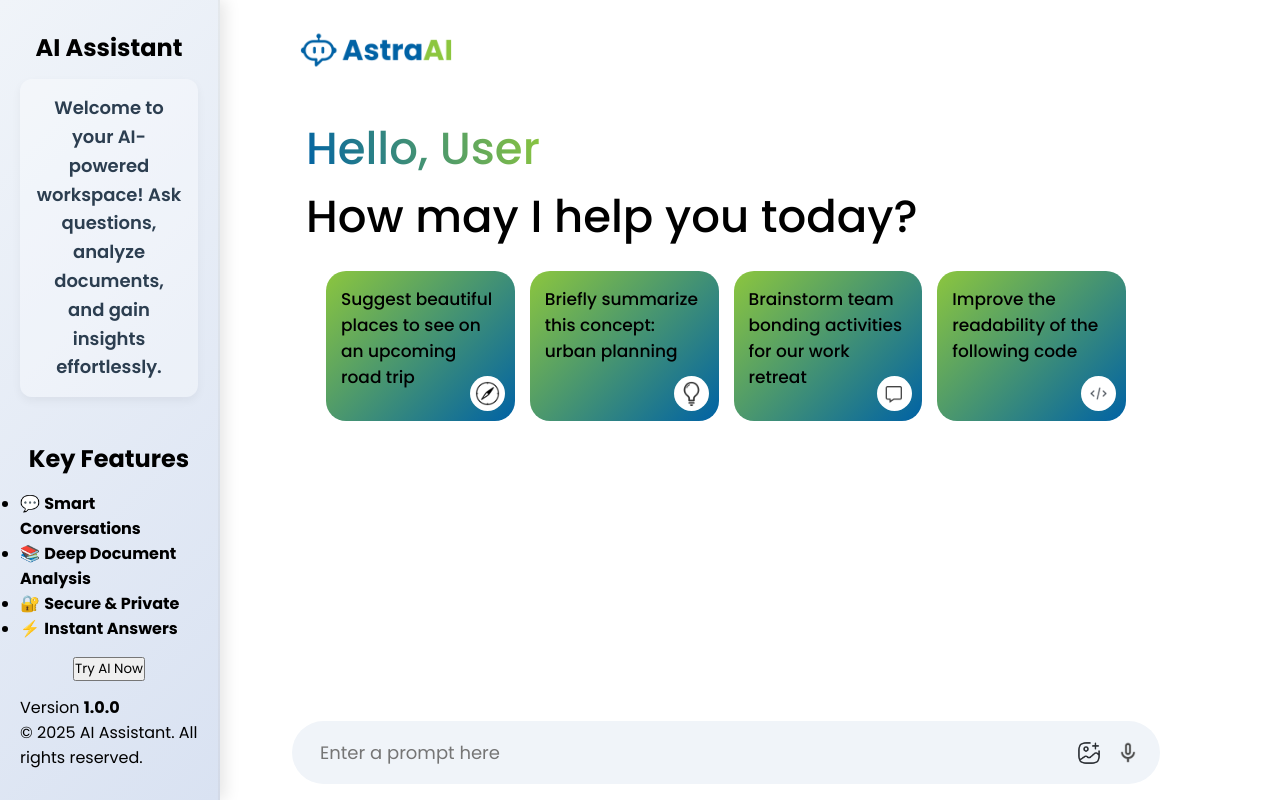
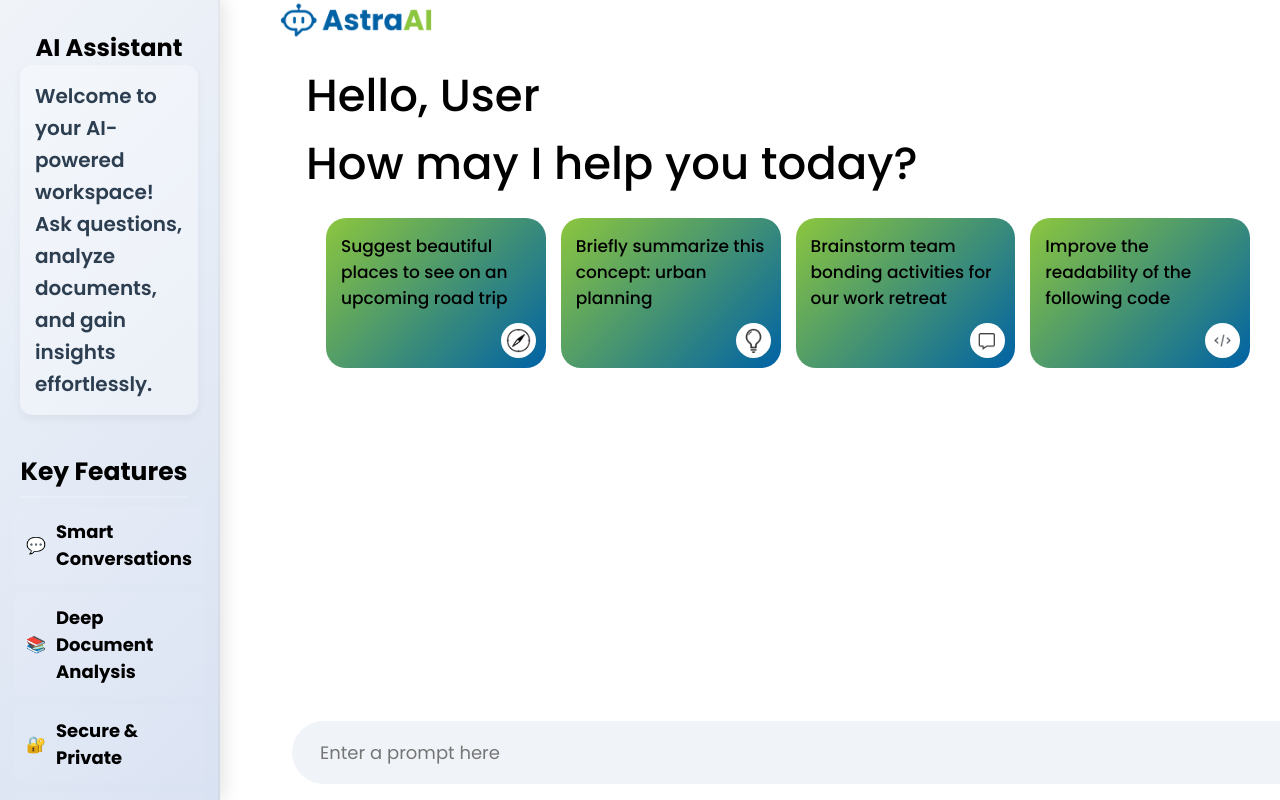
Before and after one commit to rahulAptus/Aptus-AstraAI-Bot, a React (Vite) app in the folder Frontend/: page / in a window 1280 px wide. Built offline with nearby package versions, Linux system fonts and the light colour scheme; a web font is replaced by a local one.

Commit message:
Update SideBar.css

```diff
--- a/Frontend/src/Components/SideBar/SideBar.css
+++ b/Frontend/src/Components/SideBar/SideBar.css
@@ -1,4 +1,3 @@
-/* Sidebar Styling */
 .sidebar {
   width: calc(25% - 100px);
   min-height: 100vh;
@@ -17,10 +16,8 @@
   z-index: 10; /* Ensure it's always on top */
 }
 
-/* Sidebar Intro Section */
 .sidebar-intro {
-  font-size: 18px;
-  text-align: center;
+  font-size: 20px;
   color: #2c3e50;
   font-weight: 600;
   line-height: 1.6;
@@ -31,318 +28,75 @@
   margin-bottom: 30px;
 }
 
-/* Menu item inside Sidebar */
-.sidebar .menu {
-  display: block;
-  margin-left: 10px;
-  cursor: pointer;
-  transition: transform 0.3s ease-in-out;
+
+.features-title {
+    font-size: 25px;
+    font-weight: bold;
+    margin-top: 8px;
+    border-bottom: 2px solid #ffffff30;
+    padding-bottom: 5px;
+    margin-right:10px;
 }
 
-/* Menu item hover effect */
-.sidebar .menu:hover {
-  transform: scale(1.1);
+.features {
+    list-style: none;
+    padding: 0;
 }
 
-/* Bottom section of the sidebar */
-.sidebar .bottom {
-  display: flex;
-  flex-direction: column;
-  align-items: center;
-  margin-top: auto; /* Pushes it to the bottom */
+.feature-item {
+    font-size: 18px;
+    margin: 8px 0;
+    display: flex;
+    align-items: center;
+    gap: 8px;
 }
 
-/* Bottom item button styling */
-.sidebar .bottom-item > button {
-  display: flex;
-  gap: 12px;
-  align-items: center;
-  justify-content: center;
-  padding: 12px 18px;
-  cursor: pointer;
-  border: none;
-  outline: none;
-  border-radius: 50px;
-  background: #0062a5;
-  color: white;
-  font-size: 18px;
-  font-weight: 700;
-  box-shadow: 0px 4px 10px rgba(0, 0, 0, 0.15);
-  transition: background 0.3s, transform 0.2s ease-in-out;
+.icon {
+    font-size: 16px;
 }
 
-/* Bottom item hover effect */
-.sidebar .bottom-item > button:hover {
-  background: #004b85;
-  transform: scale(1.05);
+.cta {
+    text-align: center;
+    margin-top: 15px;
+}
+.try-btn{
+background: linear-gradient(135deg, #0062a5, #8cc63e);
+color: white;
+border: none;
+padding: 12px 18px;
+border-radius: 8px;
+cursor: pointer;
+font-weight: 600;
+transition: all 0.4s ease-in-out;
+text-transform: uppercase;
+letter-spacing: 1px;
+display: inline-block;
 }
 
-/* Settings button style */
-.sidebar .bottom-item .settings {
-  width: 220px; /* Default width for larger screens */
+.try-btn:hover {
+background: linear-gradient(135deg, #8cc63e, #0062a5);
+transform: scale(1.08);
+box-shadow: 0px 4px 15px rgba(0, 98, 165, 0.5);
 }
 
-/* Responsive for smaller screen sizes */
-@media (max-width: 1024px) {
-  .sidebar {
-    width: 70px; /* Reduce sidebar width on medium screens */
-    padding: 20px 10px;
-  }
-
-  .sidebar-intro {
-    display: none; /* Hide intro on medium screens */
-  }
-
-  .sidebar .menu {
-    font-size: 14px; /* Adjust font size for smaller screens */
-  }
-
-  .sidebar .bottom-item > button {
-    padding: 10px 15px; /* Reduce padding on smaller screens */
-  }
+.footer {
+    font-size: 12px;
+    text-align: center;
+    opacity: 0.7;
+    margin-top: 15px;
+}
+.features li {
+  display: flex;
+  align-items: center;
+  gap: 10px;
+  padding: 12px;
+  background: rgba(255, 255, 255, 0.05);
+  border-radius: 8px;
+  margin-bottom: 8px;
+  transition: all 0.3s ease-in-out;
 }
 
-@media (max-width: 768px) {
-  .sidebar {
-    width: 50px; /* Further reduce sidebar width on tablet screens */
-    padding: 15px 10px; /* Adjust padding for better spacing */
-  }
-
-  .sidebar-intro {
-    display: none; /* Hide intro for tablet screens */
-  }
-
-  .sidebar .menu {
-    font-size: 12px; /* Further reduce font size */
-    margin-bottom: 10px; /* Add spacing between items */
-  }
-
-  .sidebar .bottom-item > button {
-    font-size: 12px; /* Further reduce font size */
-    padding: 8px 12px; /* Reduce button padding */
-    width: 100%; /* Ensure buttons fit inside sidebar */
-    box-sizing: border-box; /* Prevent overflow */
-  }
-
-  .sidebar .bottom {
-    margin-top: 20px; /* Adjust bottom items margin */
-    width: 100%; /* Make sure bottom section spans the full width */
-  }
-
-  .sidebar .bottom-item .settings {
-    width: 150px; /* Reduce width of settings button for tablet screens */
-  }
+.features li:hover {
+  background: rgba(255, 255, 255, 0.1);
+  transform: translateX(5px);
 }
-
-/* Responsive for 700px - 800px */
-@media (max-width: 800px) and (min-width: 700px) {
-  .sidebar {
-    width: 60px; /* Make the sidebar small */
-    padding: 10px 5px; /* Reduce padding */
-  }
-
-  .sidebar .menu {
-    font-size: 10px; /* Further reduce font size for small sidebar */
-    margin-bottom: 10px;
-  }
-
-  .sidebar .bottom-item > button {
-    font-size: 12px; /* Adjust button font size */
-    padding: 6px 10px; /* Reduce button padding */
-  }
-
-  .sidebar .bottom-item .settings {
-    width: 120px; /* Make the settings button smaller */
-  }
-}
-
-/* Very Small Sidebar for 500px - 1000px width */
-@media (max-width: 1000px) and (min-width: 450px) {
-  .sidebar {
-    width: 60px; /* Make the sidebar even smaller */
-    padding: 10px 5px; /* Further reduce padding */
-  }
-
-  .sidebar .menu {
-    font-size: 10px; /* Reduce font size for very small sidebar */
-    margin-bottom: 10px;
-  }
-
-  .sidebar .bottom-item > button {
-    font-size: 10px; /* Further reduce font size */
-    padding: 5px 6px; /* Reduce padding for buttons */
-  }
-
-  .sidebar .bottom-item .settings {
-    width: 50px; /* Make the settings button very small */
-    font-size: 10px; /* Reduce font size for the button */
-  }
-}
-
-@media (max-width: 480px) {
-  .sidebar {
-    display: none; /* Hide sidebar on very small screens */
-  }
-}
-
-/* Main Content Area */
-.main {
-  flex: 1;
-  min-height: 100vh;
-  padding-bottom: 15vh;
-  position: relative;
-}
-
-.main .nav {
-  display: flex;
-  align-items: center;
-  justify-content: flex-start; /* Align items to the left */
-  font-size: 22px;
-  font-weight: 400;
-  padding: 20px;
-  color: #585858;
-}
-
-.main .nav img {
-  width: 60px; /* Set the logo's width */
-  height: 60px; /* Set the logo's height */
-  object-fit: contain; /* Maintain aspect ratio */
-  margin-right: 20px; /* Space between the logo and text */
-}
-
-.main-container {
-  max-width: 900px;
-  margin: auto;
-}
-
-.main .greet {
-  margin: 17px 0px;
-  font-size: 50px;
-  color: #000000;
-  font-weight: 500;
-  padding: 40px 20px 0px;
-}
-
-.main .greet span {
-  background: -webkit-linear-gradient(16deg, #0062a5, #8cc63e);
-  -webkit-background-clip: text;
-  -webkit-text-fill-color: transparent;
-}
-
-.cards {
-  display: grid;
-  grid-template-columns: repeat(auto-fill, minmax(180px, 1fr));
-  gap: 15px;
-  padding: 20px;
-}
-
-.card {
-  height: 200px;
-  padding: 15px;
-  background-color: #f0f4f9;
-  position: relative;
-  cursor: pointer;
-  border-radius: 20px;
-  box-shadow: none; /* Removed blue shadow */
-}
-
-.card img {
-  width: 35px;
-  padding: 5px;
-  position: absolute;
-  background-color: white;
-  border-radius: 20px;
-  bottom: 10px;
-  right: 10px;
-}
-
-.card p {
-  color: #000;
-  font-size: 17px;
-}
-
-.card:hover {
-  background: linear-gradient(135deg, #8cc63e, #0062a5);
-}
-
-.main-bottom {
-  position: absolute;
-  bottom: 0;
-  width: 100%;
-  max-width: 900px;
-  padding: 0px 20px;
-  margin: auto;
-}
-
-.search-box {
-  display: flex;
-  align-items: center;
-  justify-content: space-between;
-  gap: 20px;
-  background-color: #f0f4f9;
-  padding: 10px 20px;
-  border-radius: 50px;
-}
-
-.search-box img {
-  width: 24px;
-  cursor: pointer;
-}
-
-.search-box input {
-  flex: 1;
-  background: transparent;
-  border: none;
-  outline: none;
-  padding: 8px;
-  font-size: 18px;
-}
-
-.search-box div {
-  display: flex;
-  align-items: center;
-  gap: 15px;
-}
-
-.chat-history {
-  padding: 0px 5%;
-  max-height: 70vh;
-  overflow-y: scroll;
-}
-
-.chat-entry {
-  max-width: 80%;
-  padding: 12px;
-  margin: 10px 0;
-  border-radius: 20px;
-  font-size: 16px;
-  line-height: 1.5;
-}
-
-.user-entry {
-  background-color: #d9e2f2; /* Light blue for the user messages */
-  align-self: flex-end; /* Align user messages to the right */
-}
-
-.chatbot-entry {
-  background-color: #f1f1f1; /* Light gray for chatbot messages */
-  align-self: flex-start; /* Align chatbot messages to the left */
-}
-
-.chat-entry p {
-  margin: 0;
-  word-wrap: break-word;
-}
-
-.loader {
-  display: flex;
-  flex-direction: column;
-  gap: 4px;
-}
-
-.loader hr {
-  border: none;
-  border-top: 2px solid #d9e2f2;
-  margin: 2px 0;
-  width: 20px;
-}
```
